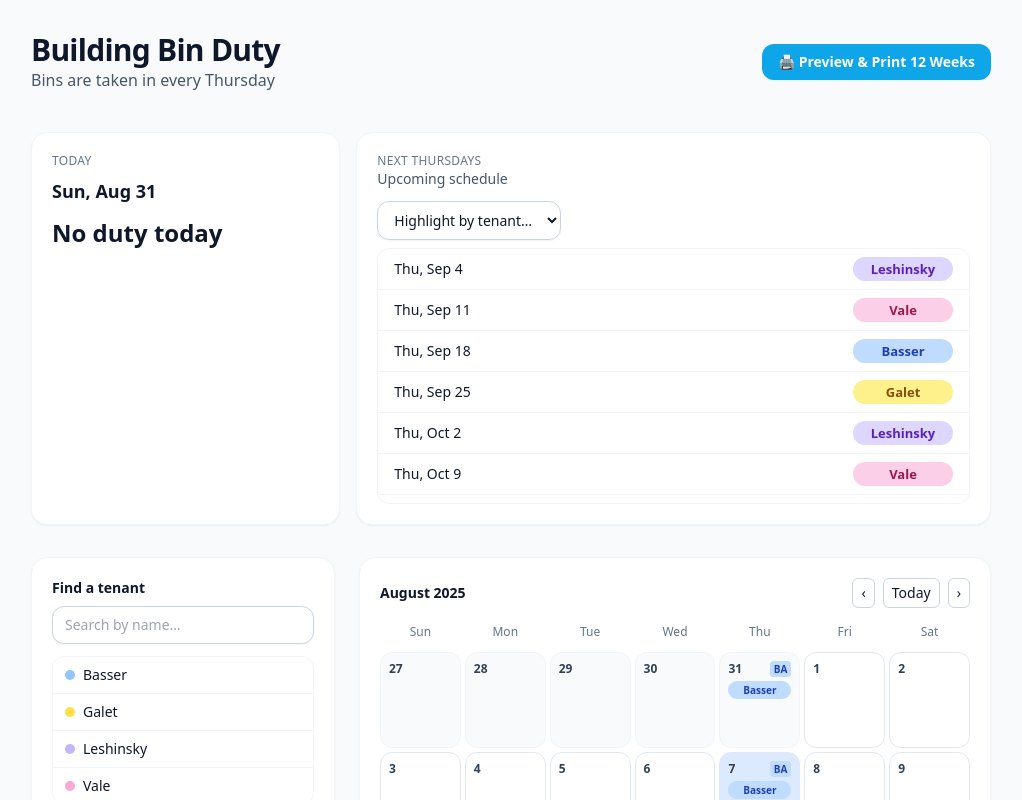
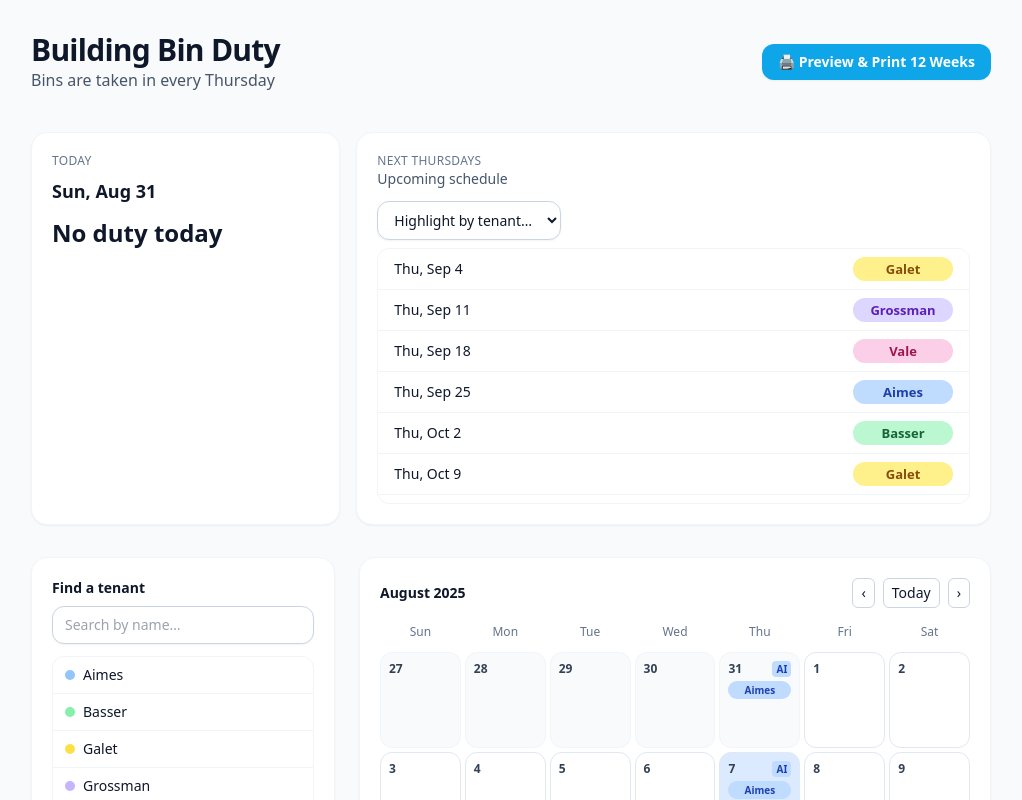
Before and after one commit to ZvickB/Meadowbrook-1, a React (Vite) app: page / in a window 1280 px wide. Shown: the top 800 px of the page, without its empty margins (129-1151 px from the left). Built offline with nearby package versions, Linux system fonts and the light colour scheme.

Commit message:
Update bin duty roster

```diff
--- a/src/components/BinDuty.jsx
+++ b/src/components/BinDuty.jsx
@@ -2,21 +2,21 @@ import React, { useMemo, useRef, useState } from "react";
 
 const THURSDAY = 4;
 const TENANTS = [
-  { id: "1", name: "Basser" },
+  { id: "1", name: "Aimes" },
+  { id: "2", name: "Basser" },
   { id: "3", name: "Galet" },
-  { id: "4", name: "Leshinsky" },
+  { id: "4", name: "Grossman" },
   { id: "5", name: "Vale" },
-  // To add a new neighbor: add { id: "2", name: "NewName" } to this list
 ];
 
-const ROTATION_START = new Date(2025, 7, 20); // Aug 20, 2025 (adjusted after removing Berman to keep rotation aligned)
+const ROTATION_START = new Date(2025, 7, 20); // Aug 20, 2025
 
 // One color palette entry per tenant (same index order as TENANTS)
 const PALETTE = [
-  { bg: "#dbeafe", border: "#93c5fd", text: "#1e40af", pill: "#bfdbfe" }, // blue   — Basser
-  { bg: "#dcfce7", border: "#86efac", text: "#166534", pill: "#bbf7d0" }, // green  — (vacant, id 2)
+  { bg: "#dbeafe", border: "#93c5fd", text: "#1e40af", pill: "#bfdbfe" }, // blue   — Aimes
+  { bg: "#dcfce7", border: "#86efac", text: "#166534", pill: "#bbf7d0" }, // green  — Basser
   { bg: "#fef9c3", border: "#fde047", text: "#854d0e", pill: "#fef08a" }, // yellow — Galet
-  { bg: "#ede9fe", border: "#c4b5fd", text: "#5b21b6", pill: "#ddd6fe" }, // violet — Leshinsky
+  { bg: "#ede9fe", border: "#c4b5fd", text: "#5b21b6", pill: "#ddd6fe" }, // violet — Grossman
   { bg: "#fce7f3", border: "#f9a8d4", text: "#9d174d", pill: "#fbcfe8" }, // pink   — Vale
 ];
 
```
